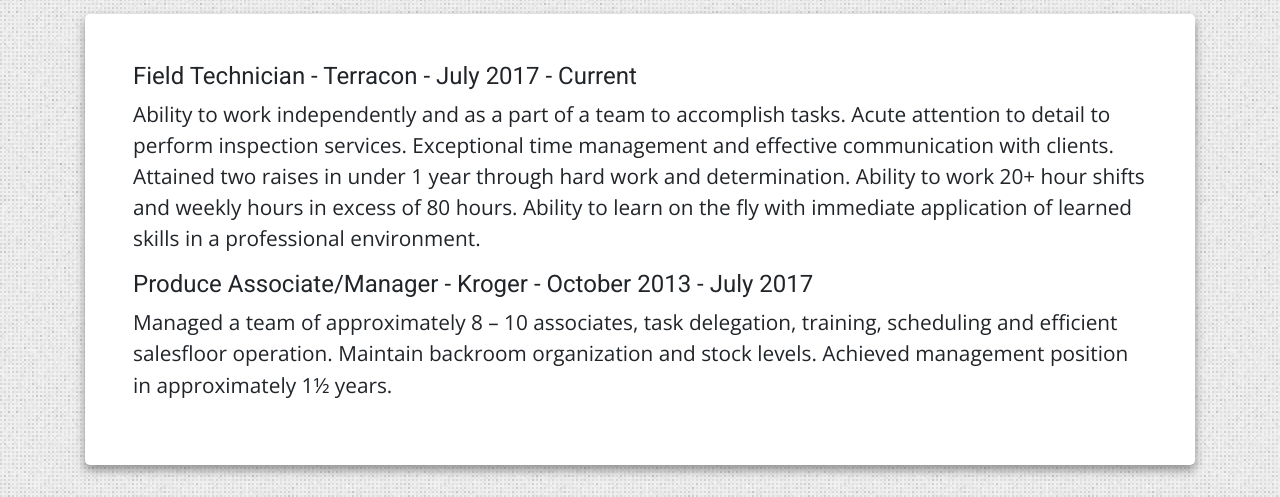
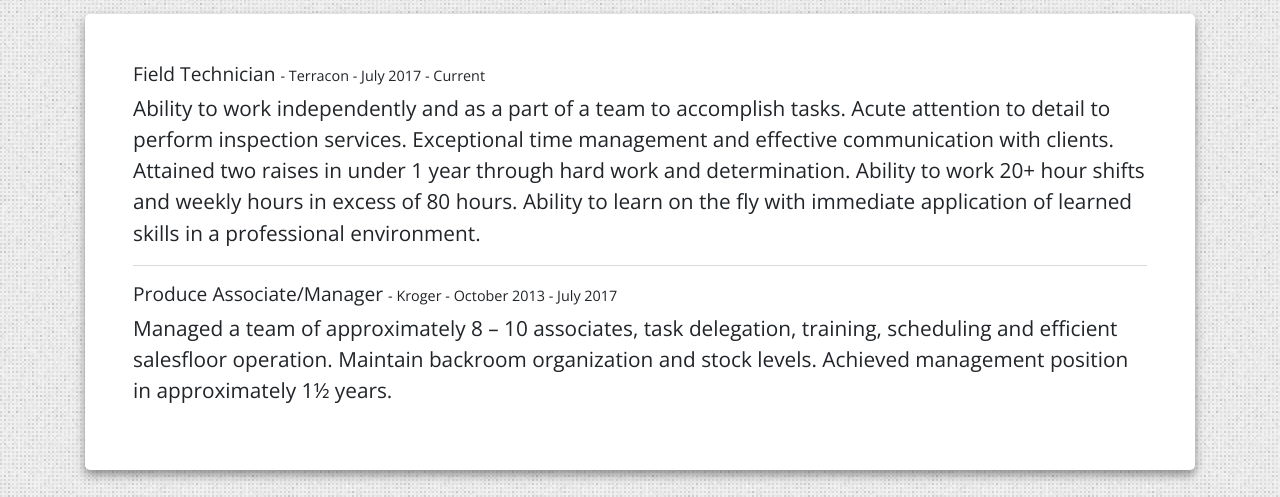
Before and after one commit to techturnip/Resume-Portfolio, a website: page index.html in a window 1280 px wide. Shown: the part 2131-2628 px from the top of the page. Drawn offline with nearby package versions, Linux system fonts and the light colour scheme.

Commit message:
fixed an issue with the history-item's in the work history section where the class was nested under the wrong class

```diff
--- a/package.json
+++ b/package.json
@@ -20,5 +20,6 @@
   "bugs": {
     "url": "https://github.com/techturnip/Resume-Portfolio/issues"
   },
-  "homepage": "https://github.com/techturnip/Resume-Portfolio#readme"
+  "homepage": "https://github.com/techturnip/Resume-Portfolio#readme",
+  "dependencies": {}
 }
--- a/sass/components/_resume.scss
+++ b/sass/components/_resume.scss
@@ -62,10 +62,16 @@
       animation-duration: 4s;
       animation-iteration-count: infinite;
     }
+  }
 
   .history-item {
     font-size: 1rem;
-      margin-bottom: 2rem;
+
+    &:not(:first-child) {
+      margin-top: 1rem;
+      border-top: solid 1px $gainsboro;
+      padding-top: 1rem;
+    }
 
     .history-title {
       font-family: $primary-font;
@@ -77,4 +83,3 @@
     }
   }
 }
-}
```
Also changed, not shown: sass/_base.scss (+6 -9 lines), css/index.css, 1 other file. Lines whose indentation alone changed are shown as unchanged.
